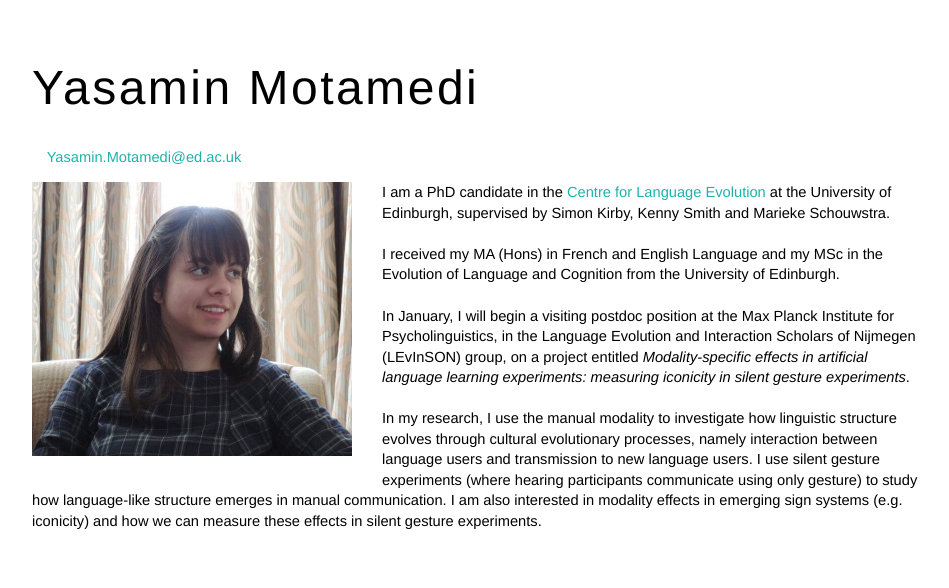
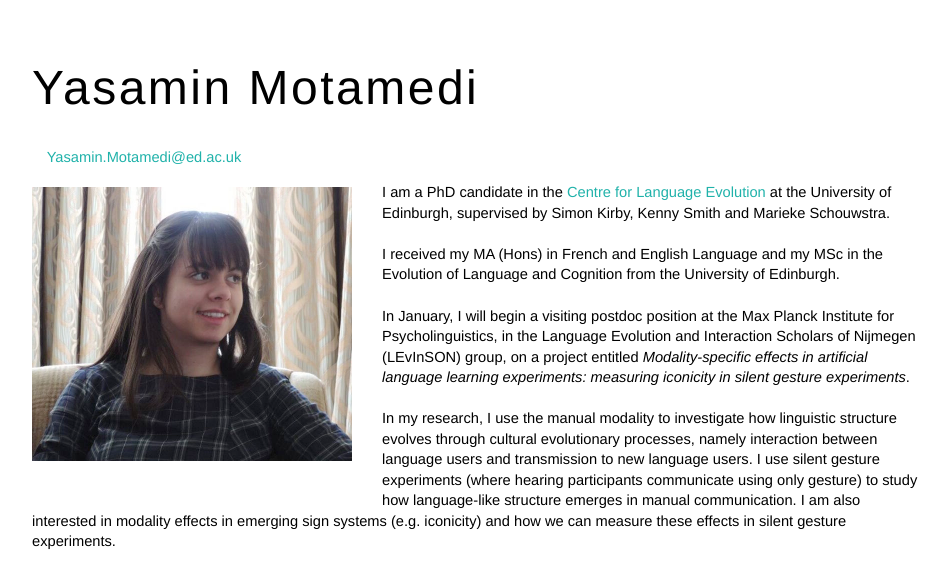
Before and after one commit to ymotamedi/ymotamedi.github.io, a Jekyll site: the page built from index.html, in a window 1280 px wide. Shown: the top 588 px of the page, without its empty margins (160-1109 px from the left). Built offline with Jekyll 4.4.1, drawn with Linux system fonts in a browser that asks for light colours.

Commit message:
Update index.html

```diff
--- a/index.html
+++ b/index.html
@@ -4,7 +4,7 @@
 ---
 <p>&emsp;<a href= "mailto:Yasamin.Motamedi@ed.ac.uk">Yasamin.Motamedi@ed.ac.uk</a></p>
 
-<p><img src="ym_web2.jpeg" style="float:left;width:320px;height:274px;margin-right:30px;margin-bottom:30px">
+<p><img src="ym_web2.jpeg" style="float:left;width:320px;height:274px;margin-right:30px;margin-top:5px;margin-bottom:30px">
   I am a PhD candidate in the <a href = "http://www.lel.ed.ac.uk/cle/" target = "_blank">Centre for Language Evolution</a> at the University of Edinburgh,
   supervised by Simon Kirby, Kenny Smith and Marieke Schouwstra.
   <br><br>
```
